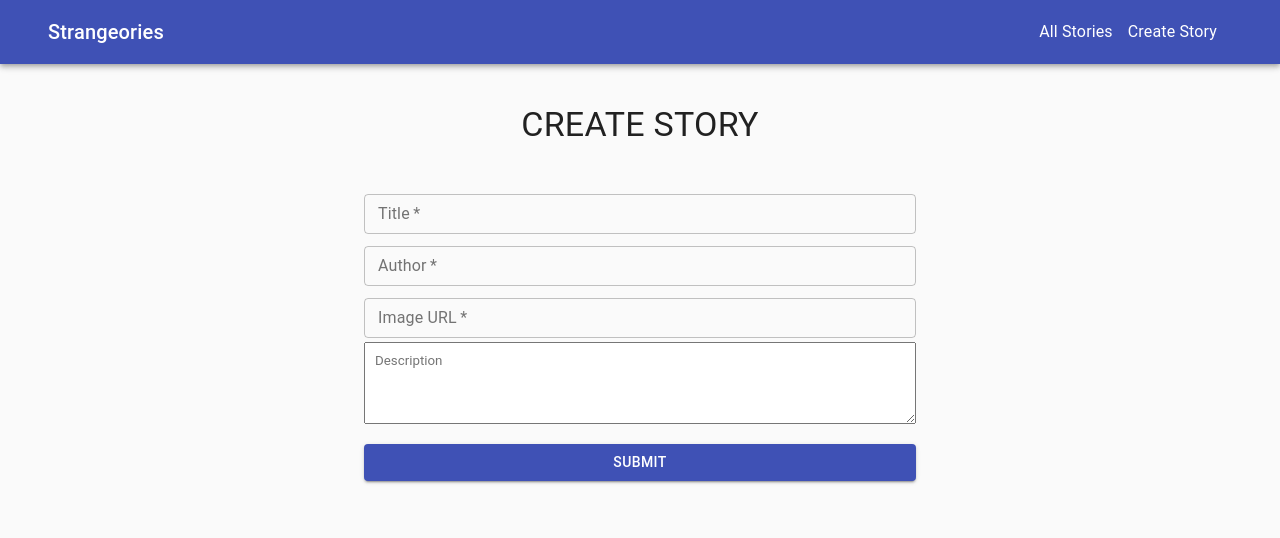
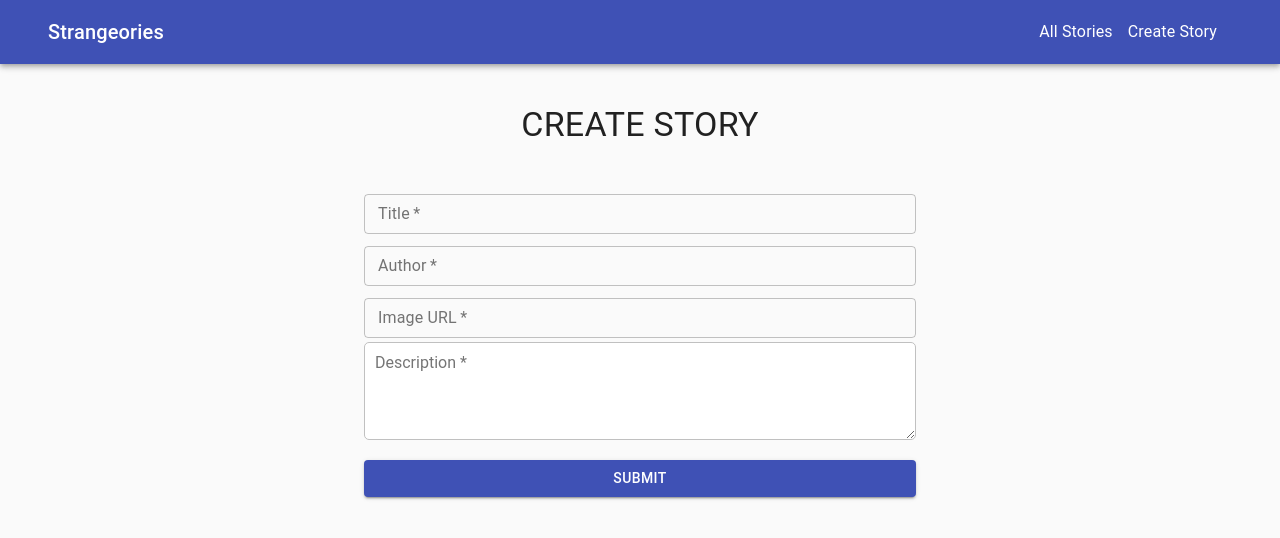
Before and after one commit to martinnajjar12/strangeories, a Next.js app: page /story/new in a window 1280 px wide. Shown: the top 538 px of the page. Built offline with nearby package versions, Linux system fonts and the light colour scheme.

Commit message:
Style the textarea element

```diff
--- a/pages/story/new.tsx
+++ b/pages/story/new.tsx
@@ -21,7 +21,14 @@ const useStyles = makeStyles({
   textareaFullWidth: {
     width: '100%',
     padding: 10,
-    fontFamily: 'Roboto, Helvetica',
+    fontFamily: 'Roboto, Helvetica, Arial, sans-serif',
+    fontSize: 16,
+    borderColor: '#c0c0c0',
+    borderRadius: 5,
+    color: 'rgba(0, 0, 0, 0.87)',
+    '&:hover': {
+      borderColor: 'rgba(0, 0, 0, 0.87)',
+    },
     '&:focus': {
       outlineColor: '#303f9f',
     },
@@ -60,7 +67,7 @@ const Form = () => {
         />
         <textarea
           rows={4}
-          placeholder="Description"
+          placeholder="Description *"
           required
           className={classes.textareaFullWidth}
         />
```
